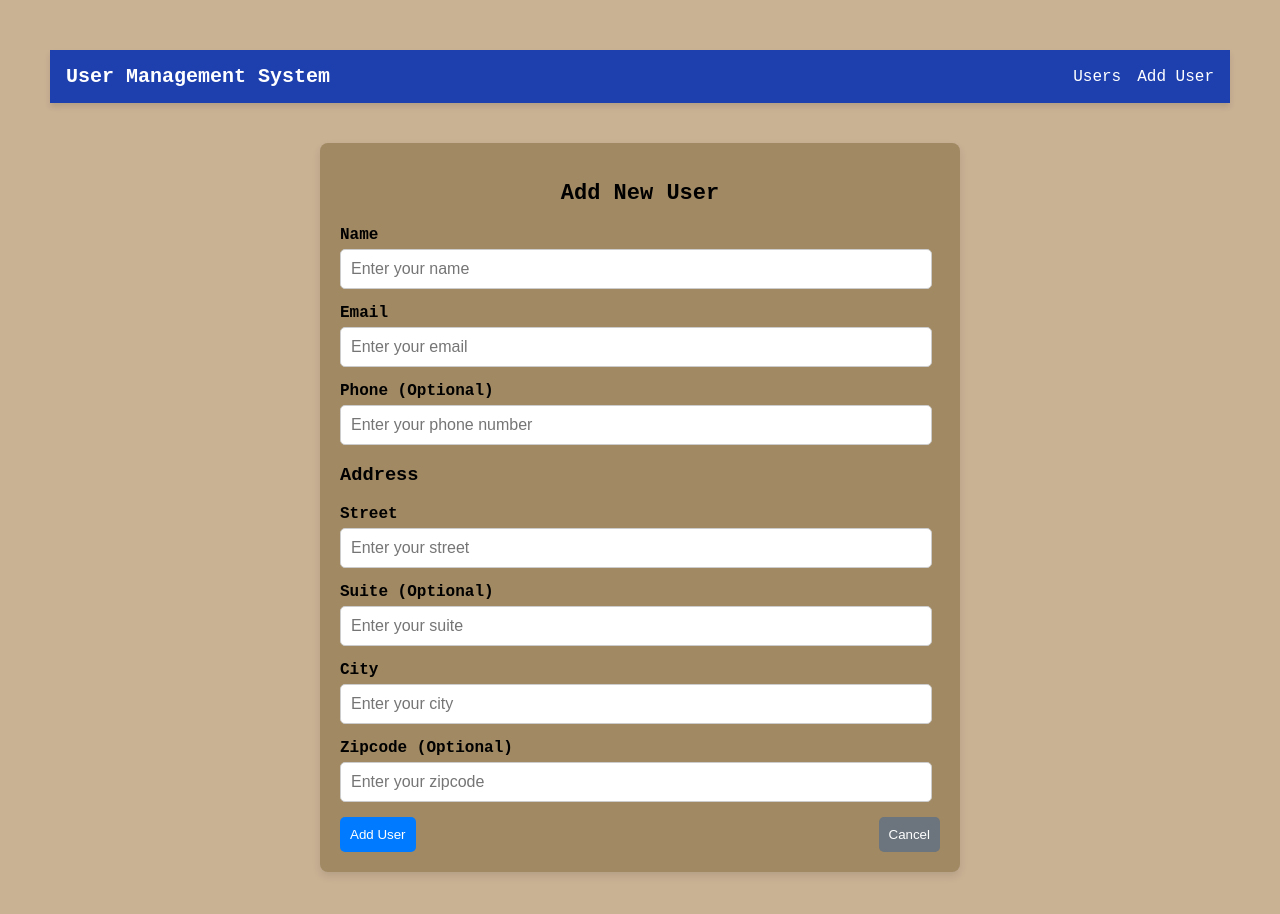
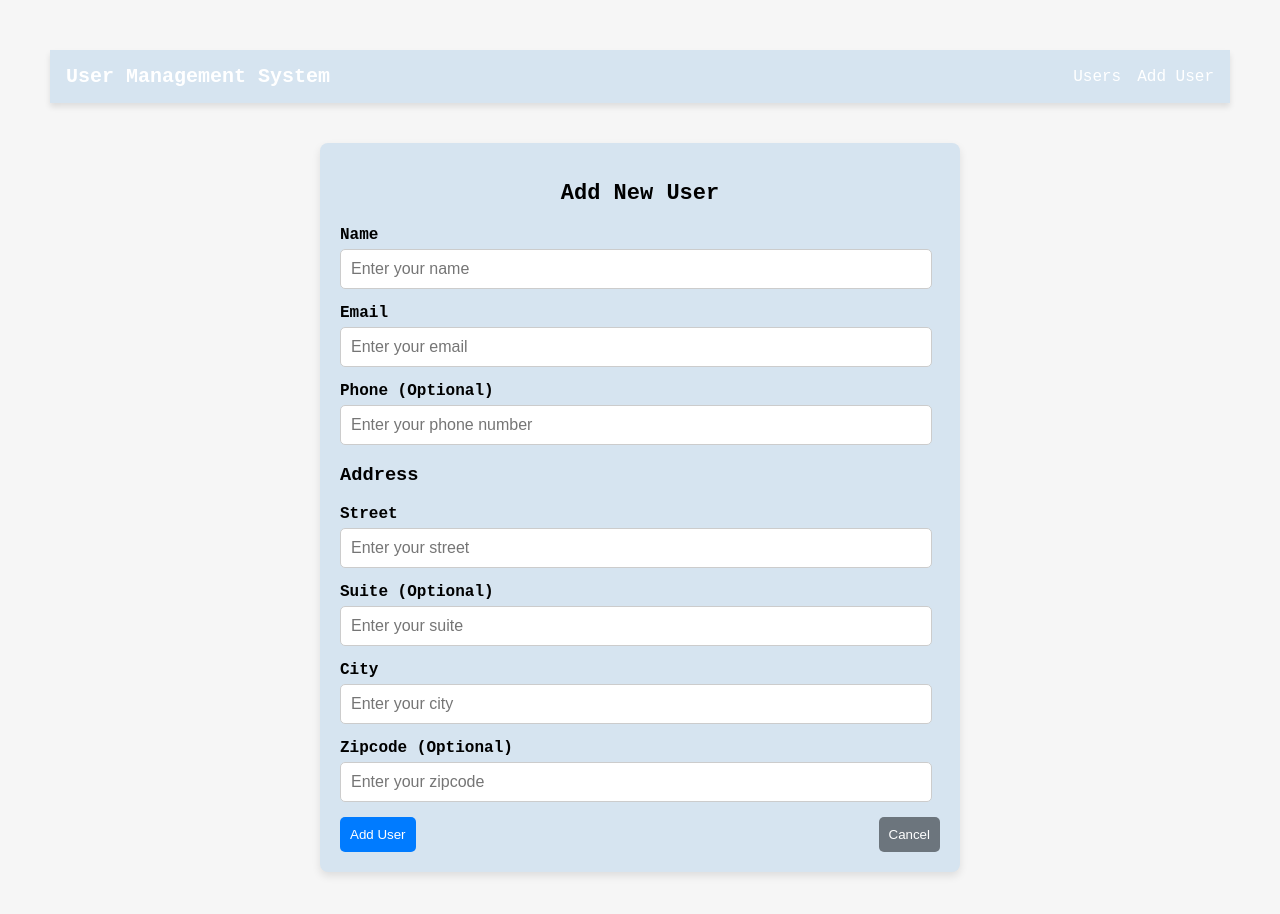
Before and after one commit to ZinnyEdmund/UMS-, a React (Vite) app: page /add-user in a window 1280 px wide. Shown: the top 914 px of the page. Built offline with nearby package versions, Linux system fonts and the light colour scheme.

Commit message:
Update index.css

```diff
--- a/src/index.css
+++ b/src/index.css
@@ -1,7 +1,7 @@
 body{
   font-family: 'Courier New', Courier, monospace, sans-serif;
   margin: 50px;
-  background-color: #C9B194 ;
+  background-color: #F6F6F6 ;
 }
 .search-bar{
   width: 100%;
@@ -23,7 +23,7 @@ body{
 }
 .user-card {
   border: 1px solid #ddd;
-  background-color: F8FAFC;
+  background-color: #D6E4F0;
   border-radius: 8px;
   align-items: center;
   justify-content: center;
@@ -126,7 +126,7 @@ body{
   max-width: 800px;
   margin: 0 auto;
   padding: 16px;
-  background-color: #A08963;
+  background-color: #D6E4F0;
   box-shadow: 0 2px 10px rgba(0, 0, 0, 0.1);
 }
 .user-detail-header{
@@ -189,7 +189,7 @@ body{
   max-width: 600px;
   margin: 40px auto;
   padding: 20px;
-  background: #A08963;
+  background: #D6E4F0;
   border-radius: 8px;
   box-shadow: 0 4px 8px rgba(0, 0, 0, 0.1);
 }
@@ -245,7 +245,7 @@ body{
   cursor: pointer;
 }
 .navbar{
-  background-color: #1e40af;
+  background-color: #D6E4F0;
   color: white;
   box-shadow: 0 4px 6px rgba(0, 0, 0, 0.1);
   padding: 15px 0;
```
